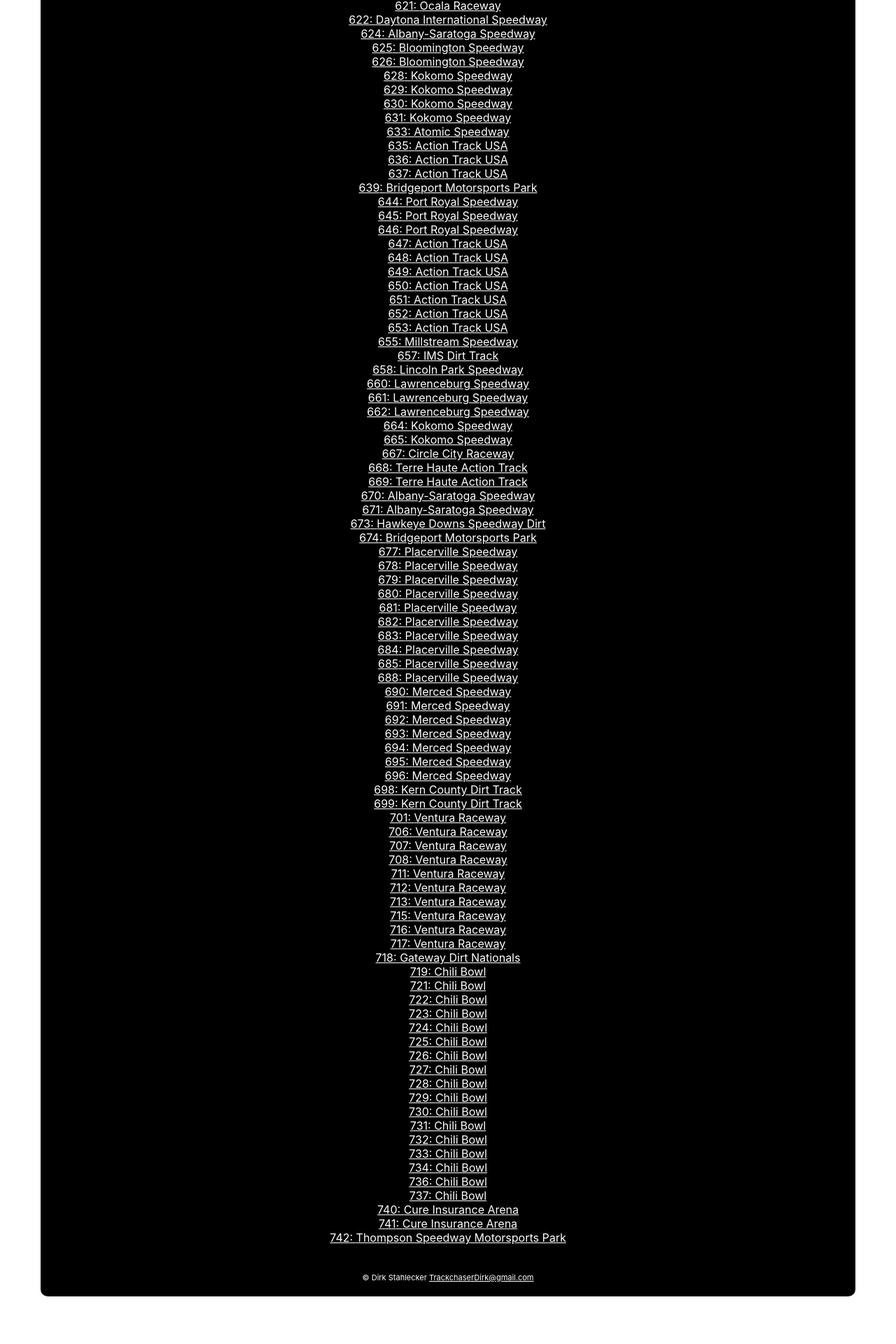
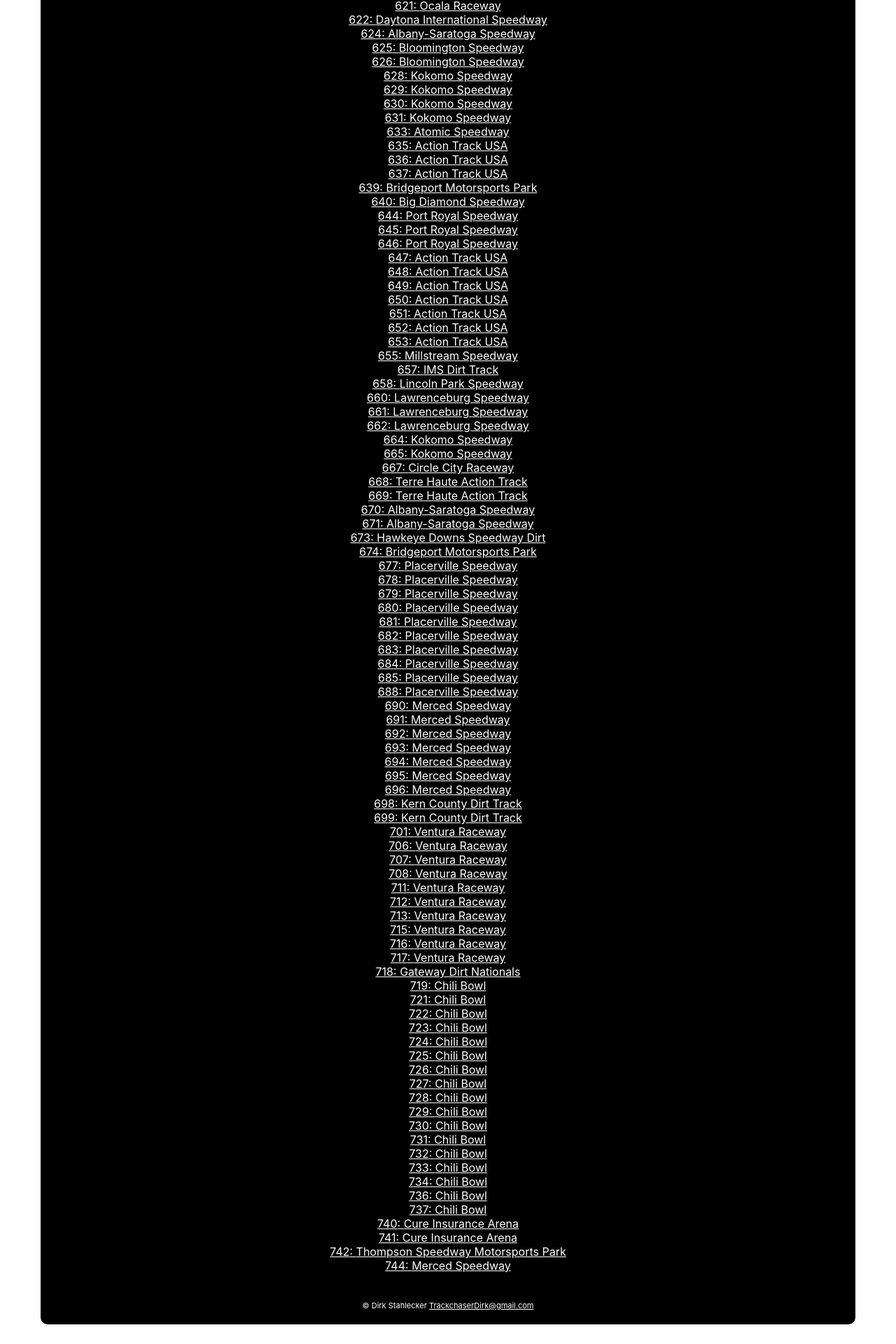
Before and after one commit to dirkstahlecker/dirk-trackchasing-vercel-next, a Next.js app: page /flips in a window 1280 px wide. Shown: the part 7446-9366 px from the top of the page at 70% size. Built offline with nearby package versions, Linux system fonts and the light colour scheme.

Commit message:
added two flips

```diff
--- a/app/flips/FlipData.ts
+++ b/app/flips/FlipData.ts
@@ -385,6 +385,7 @@
   { num: 636, track: "Action Track USA", url: "https://youtu.be/p1gN7szpq-s" },
   { num: 637, track: "Action Track USA", url: "https://youtu.be/bv5b23yu5sU" },
   { num: 639, track: "Bridgeport Motorsports Park", url: "https://youtu.be/v8xPj60KQr4" },
+  { num: 640, track: "Big Diamond Speedway", url: "https://youtu.be/_pZo5bkgoTk" },
   { num: 644, track: "Port Royal Speedway", url: "https://youtu.be/Hai815kEVpM" },
   { num: 645, track: "Port Royal Speedway", url: "https://youtu.be/YD2dElakjA8" },
   { num: 646, track: "Port Royal Speedway", url: "https://youtu.be/YD2dElakjA8" },
@@ -460,4 +461,5 @@
   { num: 740, track: "Cure Insurance Arena", url: "https://youtu.be/ybQHrSyHtlU" },
   { num: 741, track: "Cure Insurance Arena", url: "https://youtube.com/shorts/PeEB_dwg-Qk" },
   { num: 742, track: "Thompson Speedway Motorsports Park", url: "https://youtu.be/qRMEP14sKqM" },
+  { num: 744, track: "Merced Speedway", url: "https://youtube.com/shorts/IZBMFePOY6I" },
 ];
```
